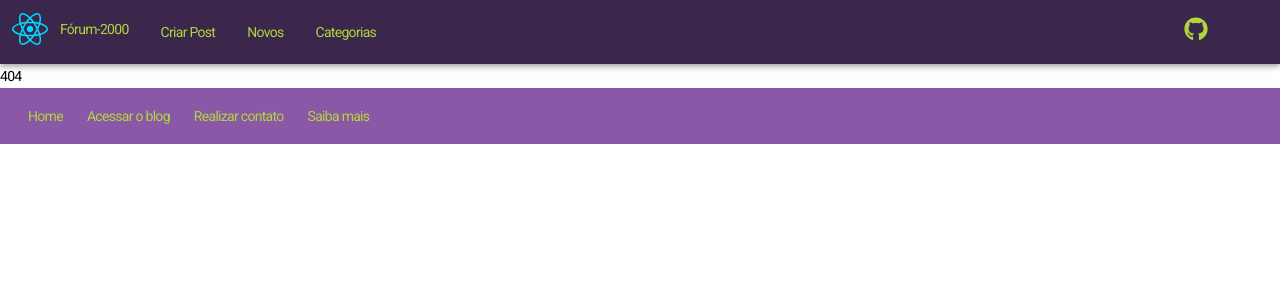
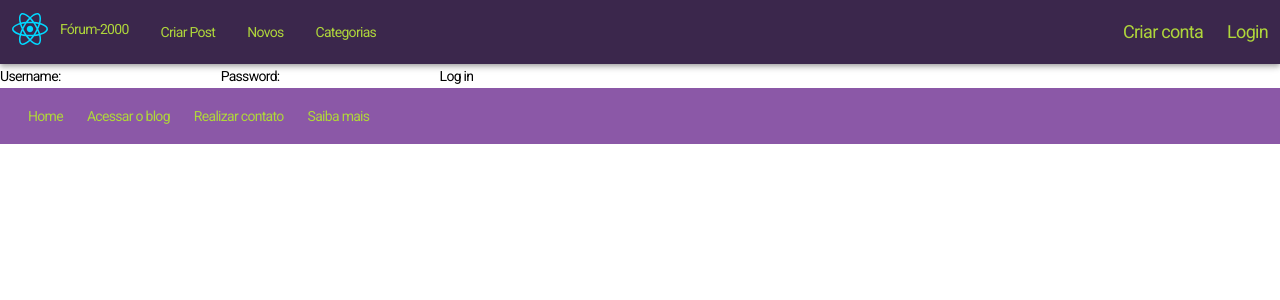
Before and after one commit to lucasHyan/Projeto-de-Bloco-front-end, a React (Vite) app: page /LoginForm in a window 1280 px wide. Before the commit this address had no page. Shown: the top 300 px of the page. Built offline with nearby package versions, Linux system fonts and the light colour scheme.

Commit message:
Refactor ContentCards component to use post id instead of title in Link URL

```diff
--- a/src/App.jsx
+++ b/src/App.jsx
@@ -3,12 +3,14 @@ import { BrowserRouter, Routes, Route, Navigate } from "react-router-dom";
 import { NovosPage } from "./pages/NovosPage";
 import { CreateAccount } from "./pages/CreateAccount";
 import { HomePage } from "./pages/HomePage";
+import { LoginForm } from "./pages/LoginForm";
 import "./App.css";
 import { AppBar } from "./layout/AppBar/AppBar";
 import { Footer } from "./layout/Footer";
 import { ForumPost } from "./pages/ForumPost";
 import { CreateForumPost } from "./pages/CreateForumPost";
 import { GlobalStore } from './GlobalStore';
+
 function App() {
   const isLoggedIn = GlobalStore(state => state.isLoggedIn);
 
@@ -19,8 +21,9 @@ function App() {
         <Route path="/" element={<HomePage />} />
         <Route path="post/:id" element={<ForumPost />} />
         <Route path="novos" element={<NovosPage />} />
-        <Route path="CreateForumPost" element={isLoggedIn ? <CreateForumPost /> : <Navigate to="/login" />} />
+        <Route path="CreateForumPost" element={isLoggedIn ? <CreateForumPost /> : <Navigate to="/LoginForm" />} />
         <Route path="CreateAccount" element={<CreateAccount />} />
+        <Route path="LoginForm" element={<LoginForm />} />
         <Route path="*" element={<div>404</div>} />
       </Routes>
       <Footer />
--- a/src/GlobalStore.js
+++ b/src/GlobalStore.js
@@ -3,7 +3,9 @@ import faker from "faker";
 
 const initialState = {
   user: null,
-  isLoggedIn: false,
+  get isLoggedIn() {
+    return this.user !== null;
+  },
   accounts: [],
   comments: [],
   posts: [],
@@ -16,15 +18,23 @@ const addImageToAccount = (account) => ({
 
 export const GlobalStore = create((set) => ({
   ...initialState,
-  setUser: (user) => set({ user, isLoggedIn: true }),
+  setUser: (user) => set({ user }),
   logout: () => set({ ...initialState }),
   addAccount: (account) =>
     set((state) => ({
       ...state,
       accounts: [...state.accounts, addImageToAccount(account)],
       user: addImageToAccount(account),
-      isLoggedIn: true,
     })),
+  login: (username, password) =>
+    set((state) => {
+      const user = state.accounts.find(account => account.username === username && account.password === password);
+      if (user) {
+        return { ...state, user };
+      } else {
+        return state;
+      }
+    }),
   addComment: (comment) =>
     set((state) => ({ ...state, comments: [...state.comments, comment] })),
   addForumPost: (post, username) =>
--- a/src/layout/AppBar/AppBar.jsx
+++ b/src/layout/AppBar/AppBar.jsx
@@ -3,6 +3,7 @@ import { IconButton } from "../../components/IconButton";
 import { WebSiteLogo } from "../../components/WebSiteLogo";
 import { FaGithub } from "react-icons/fa";
 import { GlobalStore } from "../../GlobalStore";
+import { Link } from 'react-router-dom';
 
 
 export function AppBar() {
@@ -15,26 +16,22 @@ export function AppBar() {
 }
 
 function LogosDiv() {
-  const user = GlobalStore(state => state.user);
+  const user = GlobalStore((state) => state.user);
 
   return (
-    <div className="text-highlight flex items-center p-3 space-x-3">
-      <div className="transition-colors duration-150 ease-in-out rounded-full hover:bg-gray-300 hover:bg-opacity-50 w-10 h-10 flex items-center justify-center">
-        <IconButton className="text-center text-lg">
-          <FaGithub className="w-6 h-6" />
-        </IconButton>
+  <div className="text-highlight flex items-center p-3 space-x-6">
+    <div className="transition-colors duration-150 ease-in-out rounded-full hover:bg-gray-300 hover:bg-opacity-50 w-30 h-10 flex items-center justify-center space-x-4">
+      <Link to="/CreateAccount" className="text-center text-lg">
+        Criar conta
+      </Link>
+    </div>
+    <div className="transition-colors duration-150 ease-in-out rounded-full hover:bg-gray-300 hover:bg-opacity-50 w-30 h-10 flex items-center justify-center space-x-4">
+      <Link to="/LoginForm" className="text-center text-lg">
+        Login
+      </Link>
       </div>
-      <div className="transition-colors duration-150 ease-in-out rounded-full hover:bg-gray-300 hover:bg-opacity-50 w-10 h-10 flex items-center justify-center">
-        {user ? (
-          <span>{user.name}</span>
-        ) : (
-          <IconButton to="/CreateAccount" className="text-center text-lg">
-            Criar conta
-          </IconButton>
-        )}
-      </div>
-    </div>
-  );
+  </div>
+);
 }
 
 function ActionsDiv() {
@@ -46,7 +43,10 @@ function ActionsDiv() {
           <span>Fórum-2000</span>
         </div>
       </IconButton>
-      <IconButton to="/CreateForumPost" className="opacity-70 flex Small-At:inline-flex">
+      <IconButton
+        to="/CreateForumPost"
+        className="opacity-70 flex Small-At:inline-flex"
+      >
         Criar Post
       </IconButton>
       <IconButton to="/novos" className="opacity-70 flex Small-At:inline-flex">
--- a/src/layout/ContentCards.jsx
+++ b/src/layout/ContentCards.jsx
@@ -13,7 +13,7 @@ export function ContentCards() {
         <AboutText />
         <div className="grid grid-cols-1 Small-At:grid-cols-2 Medium-At:grid-cols-3 gap-4 pt-0 w-full max-w-screen-lg mx-auto">
           {posts.map((post, index) => (
-            <Link to={`/post/${post.title}`} key={index}>
+            <Link to={`/post/${post.id}`} key={index}>
               <ContentCard
                 image={post.image}
                 title={post.title}
--- a/src/pages/ForumPost.jsx
+++ b/src/pages/ForumPost.jsx
@@ -1,19 +1,28 @@
 import React, { useState } from "react";
-import { useNavigate } from "react-router-dom";
+import { useNavigate, useParams } from "react-router-dom";
 import { ForumComment } from "../components/ForumComment";
 import PostHeader from "../layout/ForumPost/PostHeader";
 import PostContent from "../layout/ForumPost/PostContent";
 import CommentForm from "../layout/ForumPost/CommentForm";
+import { GlobalStore } from "../GlobalStore";
 
-export function ForumPost({
-  user,
-  title = "Placeholder Title",
-  content = "Placeholder Content",
-  date = "Placeholder Date",
-  children,
-}) {
+const findPostById = (id) => {
+  const numId = Number(id);
+  return GlobalStore((state) => state.posts.find((p) => p.id === numId));
+};
+
+const findUserByUsername = (username) => {
+  return GlobalStore((state) => state.accounts.find((account) => account.username === username));
+};
+
+export function ForumPost({ children }) {
   const navigate = useNavigate();
+  const { id } = useParams();
+
   const [comments, setComments] = useState([]);
+  const post = findPostById(id);
+  const user = post ? findUserByUsername(post.author) : null;
+  const isLoggedIn = GlobalStore((state) => state.isLoggedIn);
 
   const copyToClipboard = () => {
     navigator.clipboard.writeText(window.location.href);
@@ -24,20 +33,34 @@ export function ForumPost({
     setComments([...comments, values]);
   };
 
+  const renderNotFound = () => <div>Post não encontrado</div>;
+
+  const renderCommentForm = () => {
+    return isLoggedIn ? (
+      <CommentForm onSubmit={handleCommentSubmit} />
+    ) : (
+      <div>Você precisa estar logado para comentar.</div>
+    );
+  };
+
+  if (!post || !user) {
+    return renderNotFound();
+  }
+
   return (
     <div className="bg-secondary p-4">
       <div className="bg-white shadow-lg rounded-lg max-w-[1200px] mx-auto">
         <PostHeader
-          title={title}
+          title={post.title}
           onReport={() => alert("O post foi denunciado")}
           onBack={() => navigate("/")}
           onCopyLink={copyToClipboard}
         />
         <PostContent
-          photo={user.profilePicture}
+          photo={user.image}
           author={user.username}
-          date={date}
-          content={content}
+          date={post.date}
+          content={post.body}
         />
         {children}
         {comments.map((comment, index) => (
@@ -49,7 +72,7 @@ export function ForumPost({
             src="https://source.unsplash.com/random/500x500"
           />
         ))}
-        <CommentForm onSubmit={handleCommentSubmit} />
+        {renderCommentForm()}
       </div>
     </div>
   );
--- /dev/null
+++ b/src/pages/LoginForm.jsx
@@ -0,0 +1,58 @@
+import React from 'react';
+import { useFormik } from 'formik';
+import * as Yup from 'yup';
+import { GlobalStore } from '../GlobalStore';
+
+const validationSchema = Yup.object({
+  username: Yup.string().required('Required'),
+  password: Yup.string().required('Required'),
+});
+
+export function LoginForm() {
+  const { login } = GlobalStore((state) => ({
+    login: state.login,
+  }));
+
+  const formik = useFormik({
+    initialValues: {
+      username: '',
+      password: '',
+    },
+    validationSchema,
+    onSubmit: (values) => {
+      login(values.username, values.password);
+    },
+  });
+
+  return (
+    <form onSubmit={formik.handleSubmit}>
+      <label>
+        Username:
+        <input
+          type="text"
+          name="username"
+          value={formik.values.username}
+          onChange={formik.handleChange}
+          onBlur={formik.handleBlur}
+        />
+        {formik.touched.username && formik.errors.username ? (
+          <div>{formik.errors.username}</div>
+        ) : null}
+      </label>
+      <label>
+        Password:
+        <input
+          type="password"
+          name="password"
+          value={formik.values.password}
+          onChange={formik.handleChange}
+          onBlur={formik.handleBlur}
+        />
+        {formik.touched.password && formik.errors.password ? (
+          <div>{formik.errors.password}</div>
+        ) : null}
+      </label>
+      <input type="submit" value="Log in" />
+    </form>
+  );
+}
```
